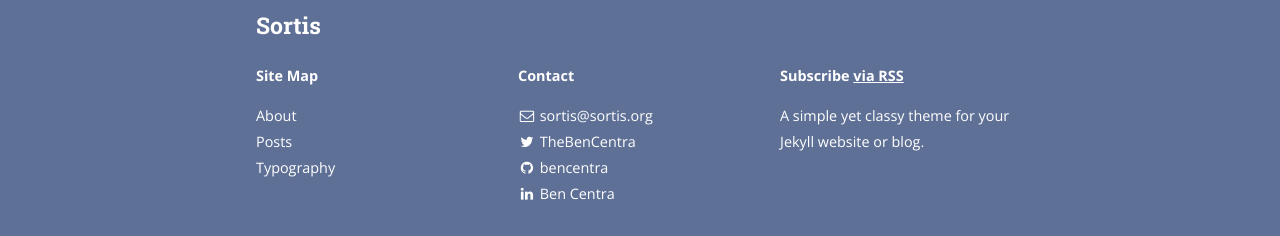
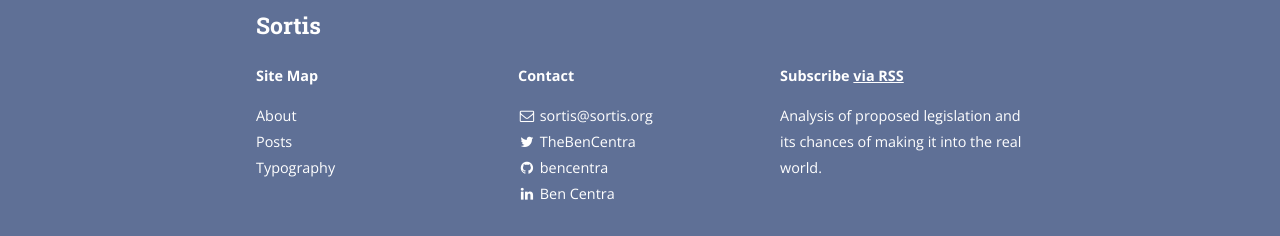
Before and after one commit to colinphipps/Sortis, a Jekyll site: the page built from index.html, in a window 1280 px wide. Shown: the part 2006-2242 px from the top of the page. Built offline with Jekyll 4.4.1, drawn with Linux system fonts in a browser that asks for light colours; nearby versions of some CDN libraries; the list of posts is cut into pages by our own code; a style sheet for code colours, icons or effects is not loaded.

Commit message:
config initial changes

```diff
--- a/_config.yml
+++ b/_config.yml
@@ -11,14 +11,14 @@
 title: Sortis
 subtitle: "Legslative Analysis"
 email: sortis@sortis.org
-name: Ben Centra
+name: Colin Phipps
 description: >
-  A simple yet classy theme for your Jekyll website or blog.
+  Analysis of proposed legislation and its chances of making it into the real world.
 # Base URL of site (i.e. /blog). It should always start with a slash,
 # and never end with a slash. Set it to a blank value if hosting at the
 # root of your server.
 baseurl:  # the subpath of your site, e.g. /blog/
-url: "http://bencentra.github.io" # the base hostname & protocol for your site
+url: "sortis.org" # the base hostname & protocol for your site
 cover: "/assets/header_image.jpg"
 logo: "/assets/logo.png"
 
```
